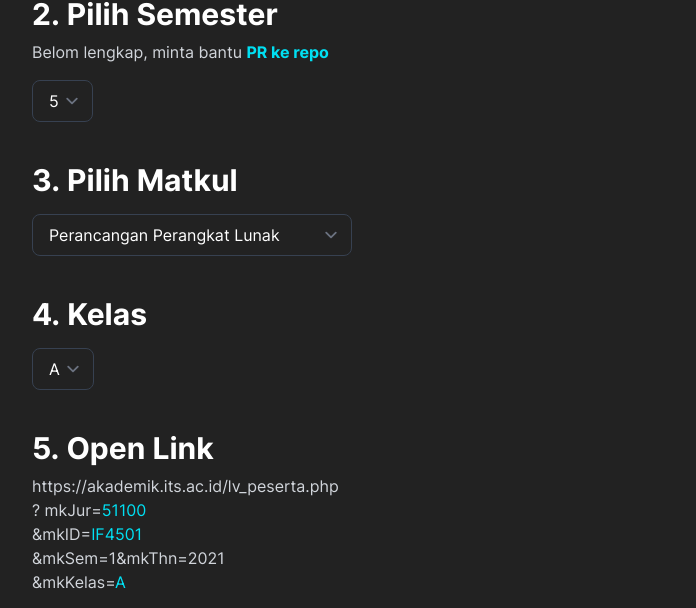
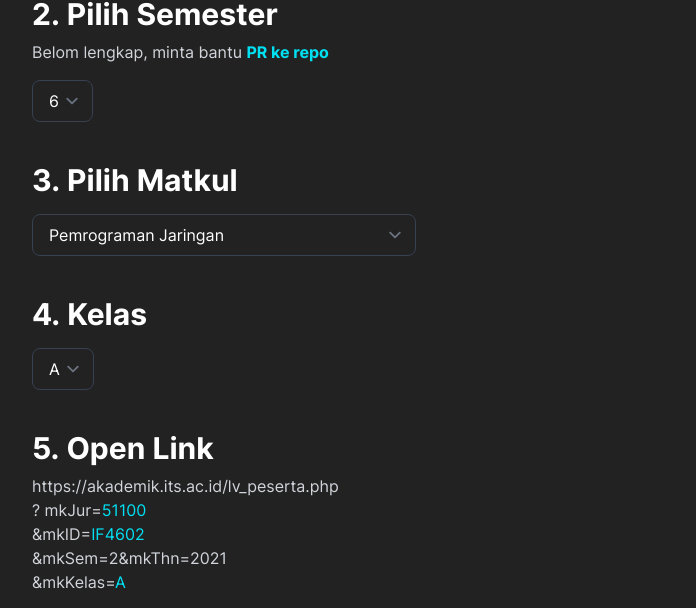
Before and after one commit to theodorusclarence/its-class-helper, a Next.js app: page / in a window 1280 px wide. Shown: the part 322-930 px from the top of the page, without its empty margins (58-754 px from the left). Built offline with nearby package versions, Linux system fonts and the light colour scheme.

Commit message:
feat: add sem6 and sem8

```diff
--- a/src/data/matkul.ts
+++ b/src/data/matkul.ts
@@ -64,6 +64,48 @@ export const dataMatkul: Array<DataMatkul> = [
   },
   {
     mkjur: '51100',
+    sem: '6',
+    kode: 'IF4602',
+    nama: 'Pemrograman Jaringan',
+  },
+  {
+    mkjur: '51100',
+    sem: '6',
+    kode: 'IF4603',
+    nama: 'Rekayasa Kebutuhan',
+  },
+  {
+    mkjur: '51100',
+    sem: '6',
+    kode: 'IF4952',
+    nama: 'Pengolahan Citra Digital',
+  },
+  {
+    mkjur: '51100',
+    sem: '6',
+    kode: 'IF4922',
+    nama: 'Analisis Data Multivariat',
+  },
+  {
+    mkjur: '51100',
+    sem: '6',
+    kode: 'IF4605',
+    nama: 'Pemrograman Berbasis Kerangka Kerja',
+  },
+  {
+    mkjur: '51100',
+    sem: '6',
+    kode: 'IF4601',
+    nama: 'Interaksi Manusia dan Komputer',
+  },
+  {
+    mkjur: '51100',
+    sem: '6',
+    kode: 'IF4604',
+    nama: 'Teori Graf dan Otomata',
+  },
+  {
+    mkjur: '51100',
     sem: '7',
     kode: 'IF4701',
     nama: 'Keamanan Informasi dan Jaringan',
@@ -71,4 +113,11 @@ export const dataMatkul: Array<DataMatkul> = [
   { mkjur: '51100', sem: '7', kode: 'IF4702', nama: 'Pra-Tugas Akhir' },
   { mkjur: '51100', sem: '8', kode: 'IF4801', nama: 'Kerja Praktik' },
   { mkjur: '51100', sem: '8', kode: 'IF4802', nama: 'Tugas Akhir' },
+  { mkjur: '51100', sem: '8', kode: 'IF4914', nama: 'Teknologi IoT' },
+  {
+    mkjur: '51100',
+    sem: '8',
+    kode: 'IF4972',
+    nama: 'Penjaminan Mutu Perangkat Lunak',
+  },
 ];
--- a/src/pages/index.tsx
+++ b/src/pages/index.tsx
@@ -9,9 +9,9 @@ import ButtonLink from '@/components/ButtonLink';
 import FaqSection from '@/components/FaqSection';
 
 export default function Home() {
-  const [sem, setSem] = React.useState<string>('5');
+  const [sem, setSem] = React.useState<string>('6');
   const [matkul, setMatkul] = React.useState<DataMatkul | undefined>(
-    dataMatkul.find((datum) => datum.kode === 'IF4501')
+    dataMatkul.find((datum) => datum.kode === 'IF4602')
   );
   const [kelas, setKelas] = React.useState<string>('A');
 
@@ -71,7 +71,7 @@ export default function Home() {
               <select
                 name='select'
                 id='matkul'
-                className='max-w-xs py-2 pl-4 pr-8 border border-gray-700 rounded-lg focus:border-primary-400 focus:ring-primary-400 bg-dark'
+                className='w-full max-w-sm  py-2 pl-4 pr-8 border border-gray-700 rounded-lg focus:border-primary-400 focus:ring-primary-400 bg-dark'
                 value={matkul?.kode}
                 onChange={handleMatkul}
               >
@@ -110,7 +110,7 @@ export default function Home() {
                 <span className='text-primary-400'>{matkul?.kode}</span>
                 <br />
                 {'&'}
-                mkSem=1{'&'}mkThn=2021
+                mkSem=2{'&'}mkThn=2021
                 <br />
                 {'&'}
                 mkKelas=
@@ -123,7 +123,7 @@ export default function Home() {
                   matkul?.mkjur
                 }&mkID=${
                   matkul?.kode
-                }&mkSem=1&mkThn=2021&mkKelas=${kelas.toUpperCase()}`}
+                }&mkSem=2&mkThn=2021&mkKelas=${kelas.toUpperCase()}`}
               >
                 Open Daftar Kelas
               </ButtonLink>
```
